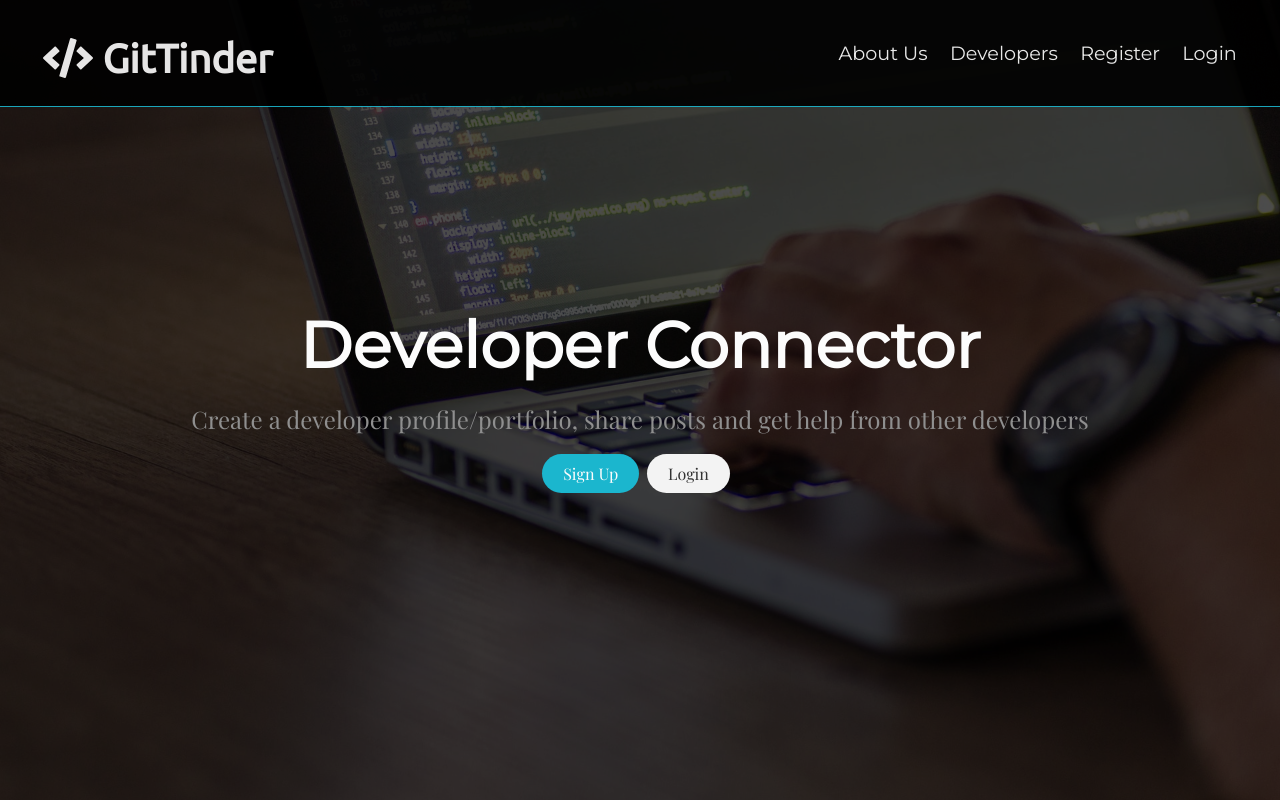
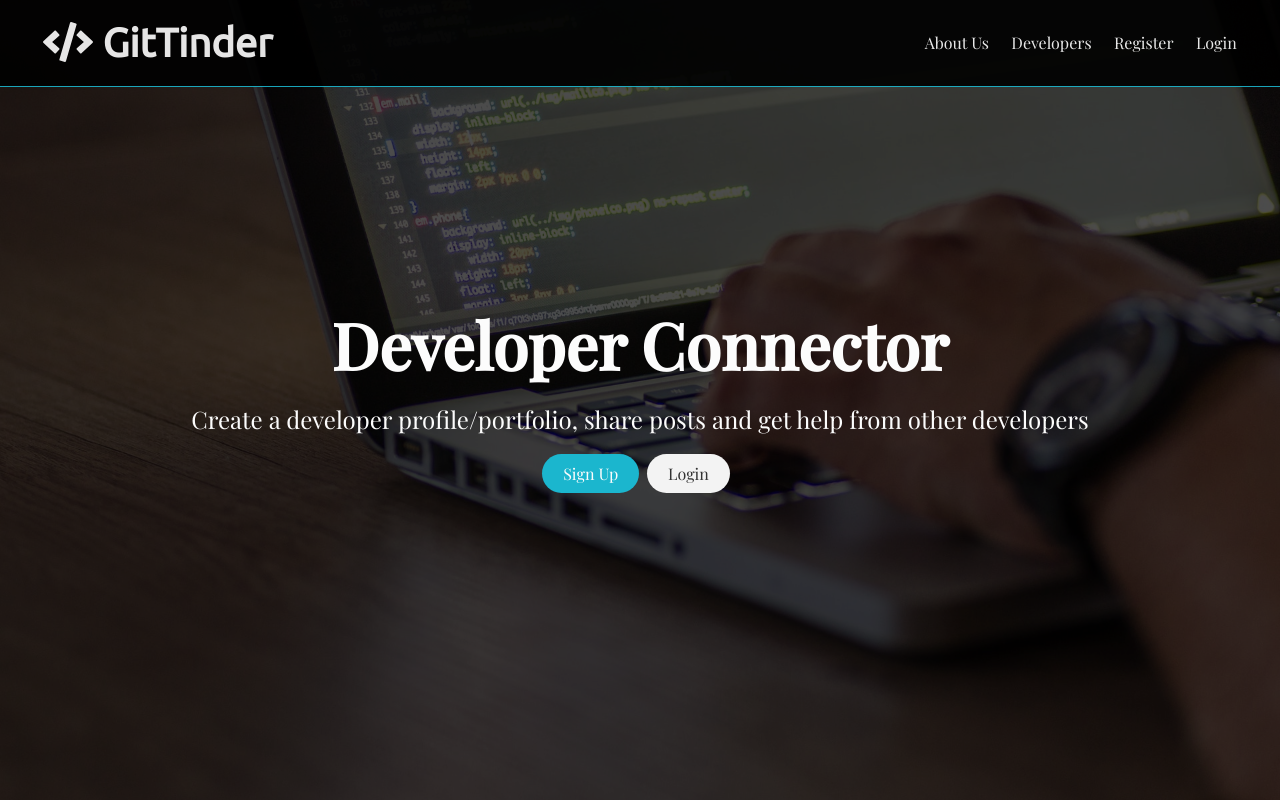
Before and after one commit to sarthakagrawal927/GitTinder, a React (Create React App) app in the folder client/: page / in a window 1280 px wide. Built offline with nearby package versions, Linux system fonts and the light colour scheme; no server answers.

Commit message:
something

```diff
--- a/client/src/index.js
+++ b/client/src/index.js
@@ -1,5 +1,4 @@
 import React from "react";
 import ReactDOM from "react-dom";
 import App from "./App";
-// import "bootstrap/dist/css/bootstrap.min.css";
 ReactDOM.render(<App />, document.getElementById("root"));
--- a/client/src/styles/app.scss
+++ b/client/src/styles/app.scss
@@ -1,4 +1,3 @@
-@import "aboutus";
 @import "dashboard";
 @import "landing";
 @import "login";
```
